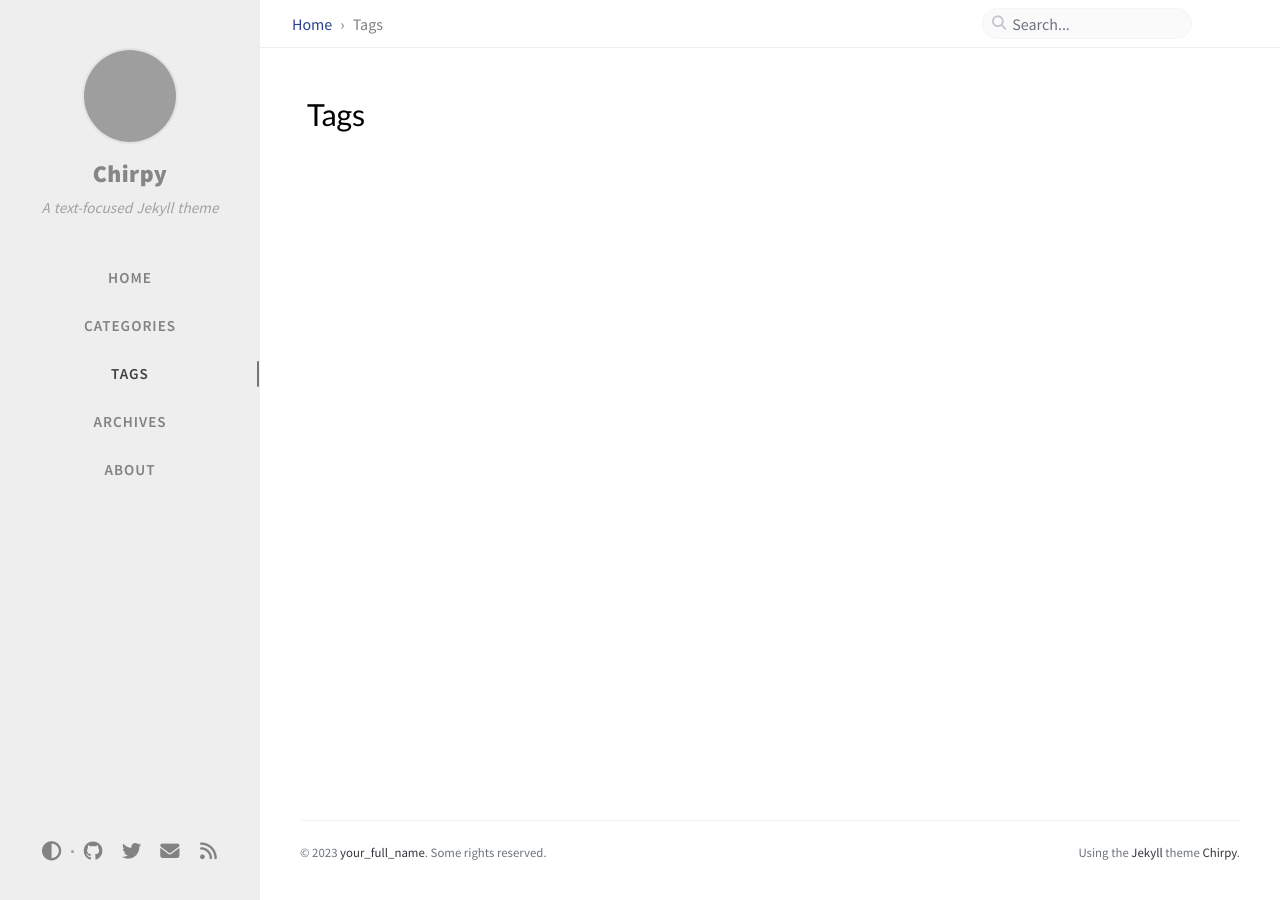
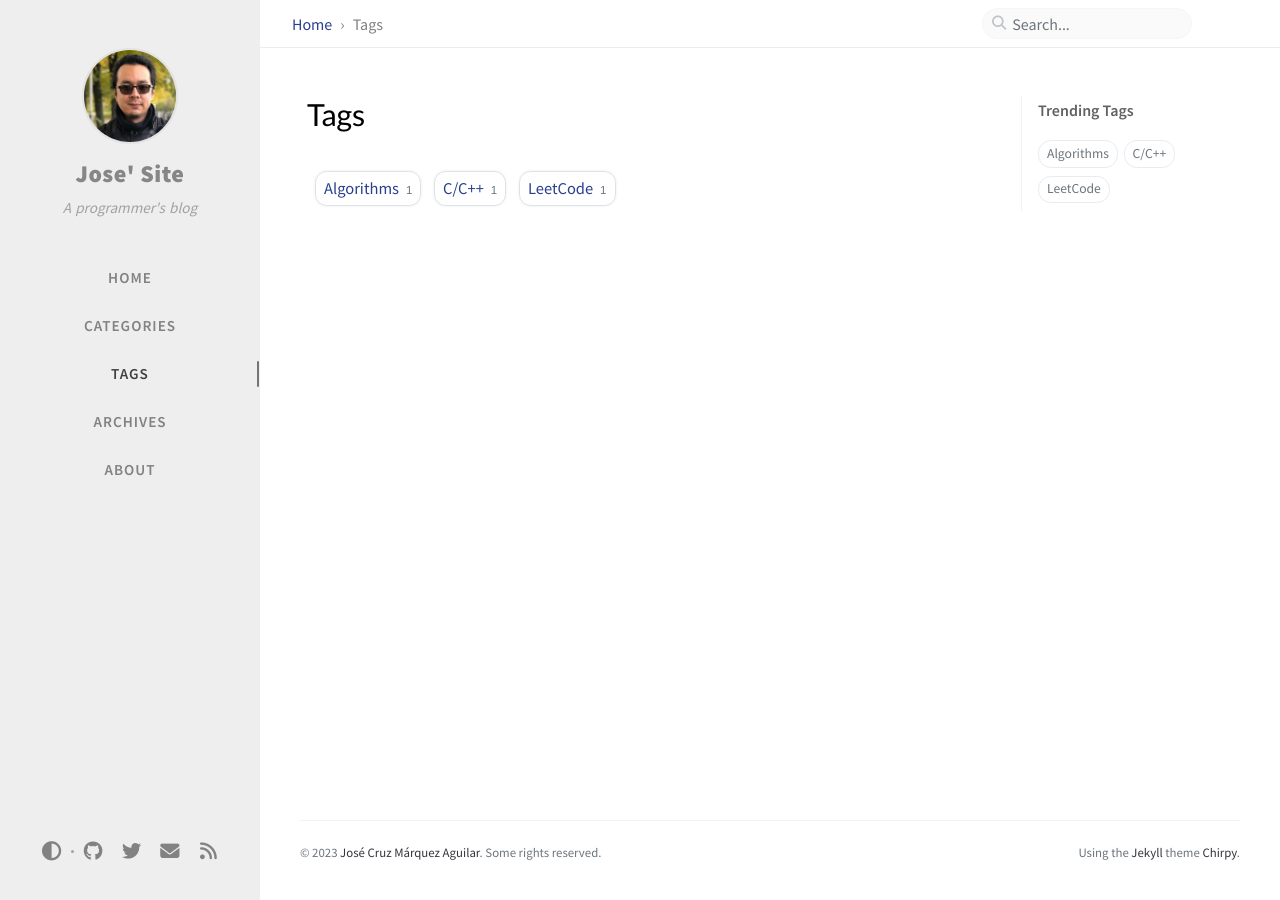
Before and after one commit to jcma86/site, a Jekyll site: the page built from _tabs/tags.md, in a window 1280 px wide. Built offline with Jekyll 4.4.1, drawn with Linux system fonts in a browser that asks for light colours; comment, search, counter and statistics services are not loaded; grey boxes are pictures that could not be loaded.

Commit message:
Working with styles, formats and post

```diff
--- /dev/null
+++ b/CNAME
@@ -0,0 +1 @@
+www.cruzmarquez.com
--- a/_config.yml
+++ b/_config.yml
@@ -14,14 +14,14 @@ lang: en
 
 
 # Change to your timezone › http://www.timezoneconverter.com/cgi-bin/findzone/findzone
-timezone: Asia/Shanghai
+timezone: Europe/Moscow
 
 # jekyll-seo-tag settings › https://github.com/jekyll/jekyll-seo-tag/blob/master/docs/usage.md
 # ↓ --------------------------
 
-title: Chirpy                          # the main title
+title: Jose' Site                          # the main title
 
-tagline: A text-focused Jekyll theme   # it will display as the sub-title
+tagline: A programmer's blog   # it will display as the sub-title
 
 description: >-                        # used by seo meta and the atom feed
   A minimal, responsive, and powerful Jekyll theme for presenting professional writing.
@@ -30,23 +30,23 @@ description: >-                        # used by seo meta and the atom feed
 url: ''
 
 github:
-  username: github_username             # change to your github username
+  username: jcma86             # change to your github username
 
-twitter:
-  username: twitter_username            # change to your twitter username
+# twitter:
+#   username: twitter_username            # change to your twitter username
 
 social:
   # Change to your full name.
   # It will be displayed as the default author of the posts and the copyright owner in the Footer
-  name: your_full_name
-  email: example@domain.com             # change to your email address
+  name: José Cruz Márquez Aguilar
+  email: jose@cruzmarquez.com             # change to your email address
   links:
     # The first element serves as the copyright owner's link
-    - https://twitter.com/username      # change to your twitter homepage
-    - https://github.com/username       # change to your github homepage
+    # - https://twitter.com/username      # change to your twitter homepage
+    - https://github.com/jcma86       # change to your github homepage
     # Uncomment below to add more social links
     # - https://www.facebook.com/username
-    # - https://www.linkedin.com/in/username
+    - https://www.linkedin.com/in/jcmaguilar
 
 google_site_verification:               # fill in to your verification string
 
@@ -78,10 +78,10 @@ theme_mode:   # [light|dark]
 # will be added to all image (site avatar & posts' images) paths starting with '/'
 #
 # e.g. 'https://cdn.com'
-img_cdn: 'https://chirpy-img.netlify.app'
+# img_cdn: 'https://chirpy-img.netlify.app'
 
 # the avatar on sidebar, support local or CORS resources
-avatar: '/commons/avatar.jpg'
+avatar: 'assets/img/me.jpg'
 
 # boolean type, the global switch for ToC in posts.
 toc: true
--- a/_data/authors.yml
+++ b/_data/authors.yml
@@ -5,6 +5,10 @@
 #   twitter: {twitter_of_author}
 #   url: {homepage_of_author}
 # -------------------------------------
+
+jose:
+  name: Jose Cruz Marquez Aguilar
+  url: https://github.com/jcma86/
 
 cotes:
   name: Cotes Chung
--- a/_layouts/page.html
+++ b/_layouts/page.html
@@ -9,7 +9,6 @@ layout: default
   <!-- core -->
   <div id="core-wrapper" class="col-12 col-lg-11 col-xl-9 pr-xl-4">
     <div class="post pl-1 pr-1 pl-md-2 pr-md-2">
-
       {% capture _content %}
       {% if layout.refactor or page.layout == 'page' %}
       {% include refactor-content.html content=content %}
--- a/_sass/layout/post.scss
+++ b/_sass/layout/post.scss
@@ -5,7 +5,9 @@
 @mixin btn-sharing-color($light-color, $important: false) {
   @if $important {
     color: var(--btn-share-color, $light-color) !important;
-  } @else {
+  }
+
+  @else {
     color: var(--btn-share-color, $light-color);
   }
 }
@@ -26,6 +28,29 @@
   color: var(--text-color);
 }
 
+.post-difficulty {
+  display: inline-block;
+  padding: 0px 8px;
+  border-radius: 15px;
+  text-transform: capitalize;
+  font-weight: 600;
+}
+
+.difficulty-easy {
+  background-color: rgb(226, 244, 240);
+  color: rgb(4, 175, 155);
+}
+
+.difficulty-medium {
+  background-color: rgb(255, 245, 225);
+  color: rgb(255, 184, 0);
+}
+
+.difficulty-hard {
+  background-color: rgb(255, 226, 230);
+  color: rgb(255, 46, 85);
+}
+
 .preview-img {
   @extend %rounded;
 
@@ -44,8 +69,8 @@
   }
 }
 
-h1 + .post-meta {
-  span + span::before {
+h1+.post-meta {
+  span+span::before {
     @include dot;
   }
 
@@ -70,7 +95,7 @@ h1 + .post-meta {
   .license-wrapper {
     line-height: 1.2rem;
 
-    > a {
+    >a {
       color: var(--text-color);
 
       &:hover {
@@ -81,7 +106,9 @@ h1 + .post-meta {
     span:last-child {
       font-size: 0.85rem;
     }
-  } /* .license-wrapper */
+  }
+
+  /* .license-wrapper */
 
   .post-meta a:not(:hover) {
     @extend %link-underline;
@@ -96,7 +123,7 @@ h1 + .post-meta {
     .share-icons {
       font-size: 1.2rem;
 
-      > i {
+      >i {
         position: relative;
         bottom: 1px;
 
@@ -142,12 +169,16 @@ h1 + .post-meta {
           @include btn-sharing-color(rgb(229, 20, 43));
         }
       }
-    } /* .share-icons */
+    }
+
+    /* .share-icons */
 
     .fas.fa-link {
       @include btn-sharing-color(rgb(171, 171, 171));
     }
-  } /* .share-wrapper */
+  }
+
+  /* .share-wrapper */
 }
 
 .post-tags {
@@ -212,7 +243,9 @@ h1 + .post-meta {
     margin-top: 0.3rem;
     white-space: normal;
   }
-} /* .post-navigation */
+}
+
+/* .post-navigation */
 
 @-webkit-keyframes fade-up {
   from {
@@ -266,7 +299,7 @@ h1 + .post-meta {
 
 nav[data-toggle="toc"] {
   .nav {
-    .nav > li > a.active {
+    .nav>li>a.active {
       font-weight: 600 !important;
     }
   }
@@ -275,7 +308,7 @@ nav[data-toggle="toc"] {
 /* --- Related Posts --- */
 
 #related-posts {
-  > h3 {
+  >h3 {
     @include label(1.1rem, 600);
   }
 
@@ -320,11 +353,12 @@ nav[data-toggle="toc"] {
 #tail-wrapper {
   min-height: 2rem;
 
-  > div:last-of-type {
+  >div:last-of-type {
     margin-bottom: 2rem;
   }
 
-  #disqus_thread { /* stylelint-disable-line selector-id-pattern */
+  #disqus_thread {
+    /* stylelint-disable-line selector-id-pattern */
     min-height: 8.5rem;
   }
 }
@@ -349,7 +383,7 @@ nav[data-toggle="toc"] {
   .post-tail-bottom {
     flex-wrap: wrap-reverse !important;
 
-    > div:first-child {
+    >div:first-child {
       width: 100%;
       margin-top: 1rem;
     }
@@ -357,7 +391,7 @@ nav[data-toggle="toc"] {
 }
 
 @media all and (max-width: 768px) {
-  .post-content > p > img {
+  .post-content>p>img {
     max-width: calc(100% + 1rem);
   }
 }
--- /dev/null
+++ b/googlee97cb673b73f0e20.html
@@ -0,0 +1 @@
+google-site-verification: googlee97cb673b73f0e20.html
```
Also changed, not shown: _layouts/post.html (+18 -2 lines), _posts/2023-02-20-leetcode-minimum-size-subarray-sum.md (added, +78 -0 lines), gh-firmware.json (added, +16 -0 lines), assets/img/me.jpg (added), 11 other files. Lines whose indentation alone changed are shown as unchanged.
